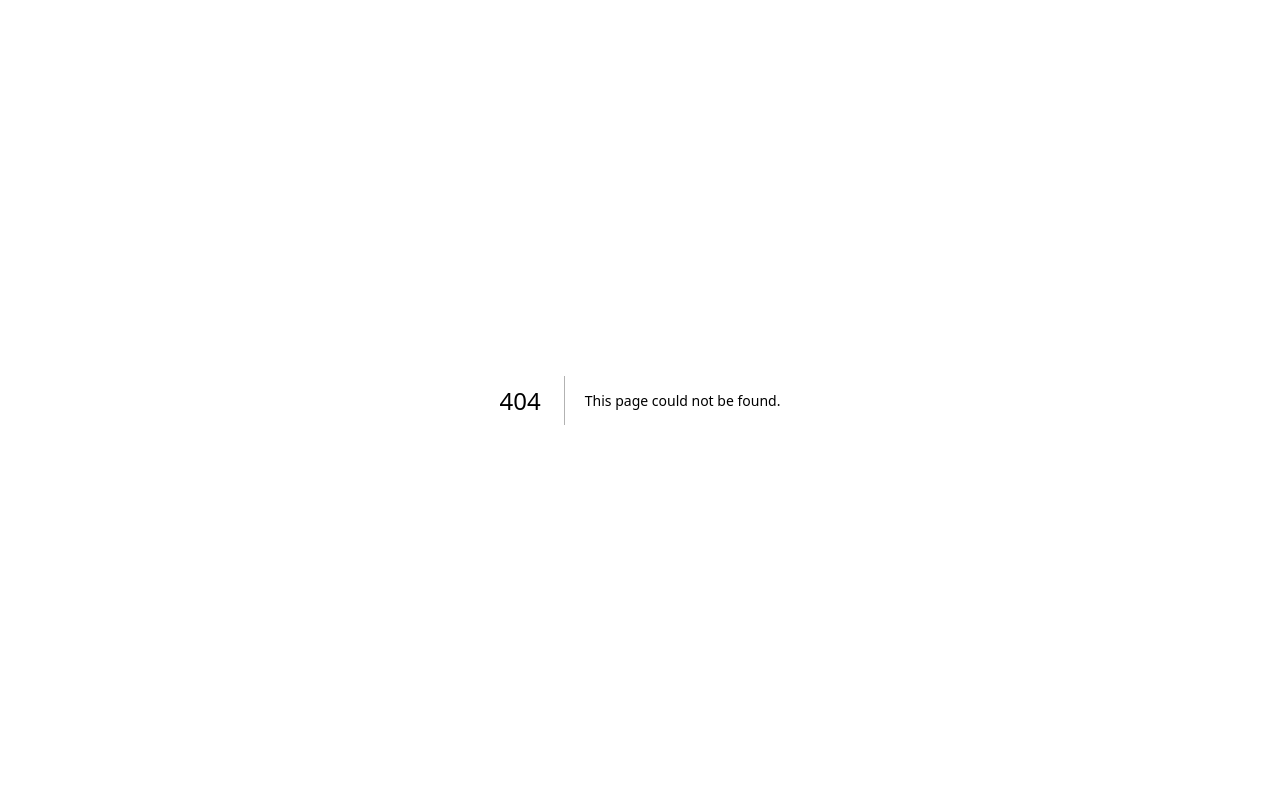
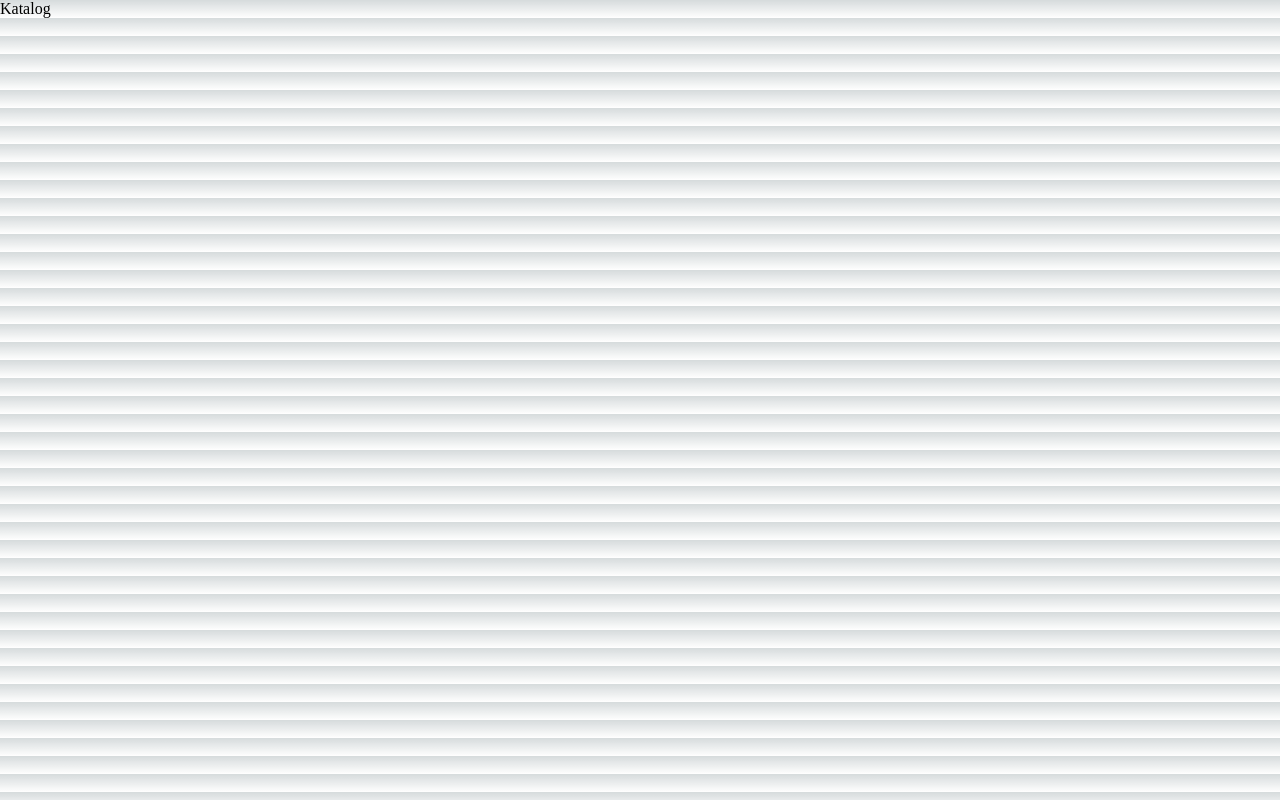
Before and after one commit to itkncoder/tosai, a Next.js app: page /katalog in a window 1280 px wide. Before the commit this address had no page. Built offline with nearby package versions, Linux system fonts and the light colour scheme.

Commit message:
katalog added

```diff
--- /dev/null
+++ b/src/pages/katalog.tsx
@@ -0,0 +1,9 @@
+import React from 'react'
+
+const Katalog = () => {
+  return (
+    <div>Katalog</div>
+  )
+}
+
+export default Katalog
```
